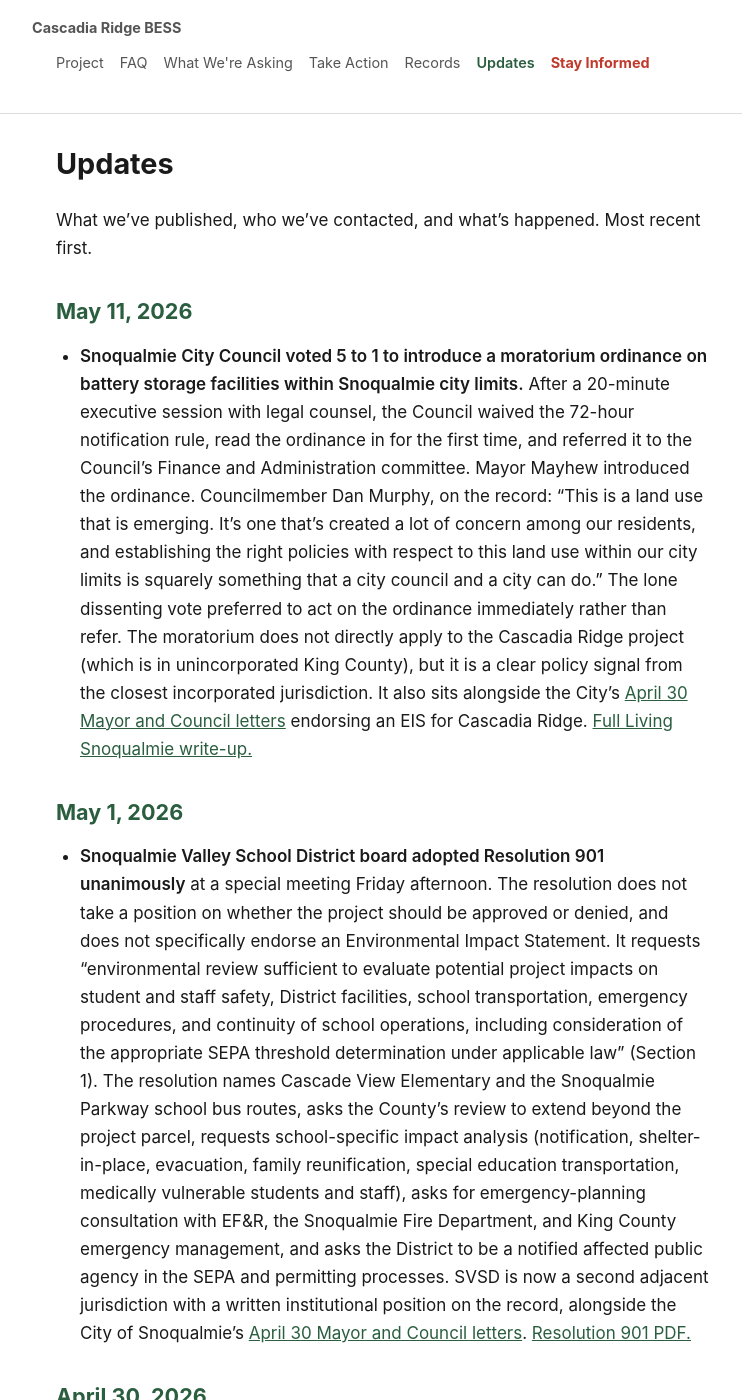
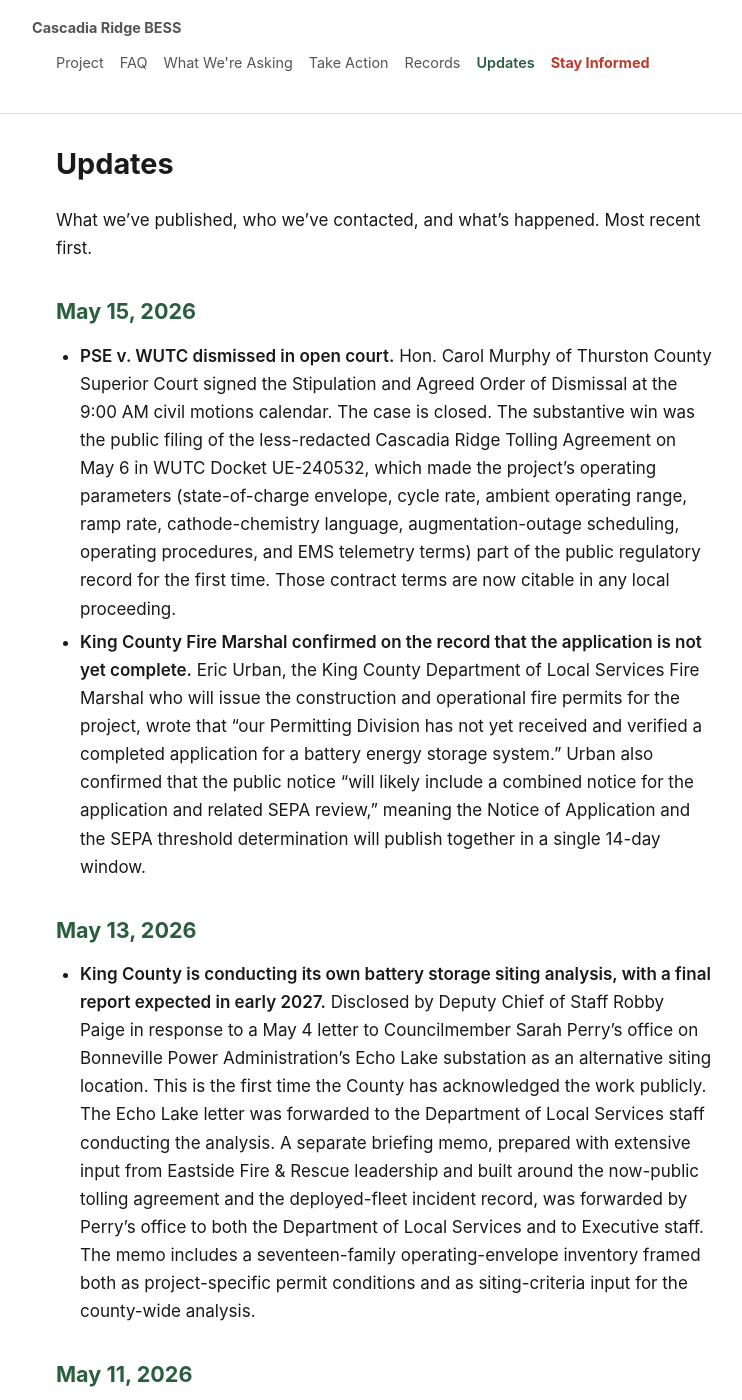
Before and after one commit to calef/cascadia-ridge-bess, a Jekyll site: the page built from _pages/updates.md, in a window 1280 px wide and 1400 px high. Shown: the whole window, without its empty margins (256-998 px from the left). Built offline with Jekyll 4.4.1, drawn with Linux system fonts in a browser that asks for light colours.

Commit message:
Deploy site 2026-05-17-080631

```diff
--- a/_pages/updates.md
+++ b/_pages/updates.md
@@ -3,6 +3,15 @@ title: "Updates"
 ---
 
 What we've published, who we've contacted, and what's happened. Most recent first.
+
+## May 15, 2026
+
+- **PSE v. WUTC dismissed in open court.** Hon. Carol Murphy of Thurston County Superior Court signed the Stipulation and Agreed Order of Dismissal at the 9:00 AM civil motions calendar. The case is closed. The substantive win was the public filing of the less-redacted Cascadia Ridge Tolling Agreement on May 6 in WUTC Docket UE-240532, which made the project's operating parameters (state-of-charge envelope, cycle rate, ambient operating range, ramp rate, cathode-chemistry language, augmentation-outage scheduling, operating procedures, and EMS telemetry terms) part of the public regulatory record for the first time. Those contract terms are now citable in any local proceeding.
+- **King County Fire Marshal confirmed on the record that the application is not yet complete.** Eric Urban, the King County Department of Local Services Fire Marshal who will issue the construction and operational fire permits for the project, wrote that "our Permitting Division has not yet received and verified a completed application for a battery energy storage system." Urban also confirmed that the public notice "will likely include a combined notice for the application and related SEPA review," meaning the Notice of Application and the SEPA threshold determination will publish together in a single 14-day window.
+
+## May 13, 2026
+
+- **King County is conducting its own battery storage siting analysis, with a final report expected in early 2027.** Disclosed by Deputy Chief of Staff Robby Paige in response to a May 4 letter to Councilmember Sarah Perry's office on Bonneville Power Administration's Echo Lake substation as an alternative siting location. This is the first time the County has acknowledged the work publicly. The Echo Lake letter was forwarded to the Department of Local Services staff conducting the analysis. A separate briefing memo, prepared with extensive input from Eastside Fire & Rescue leadership and built around the now-public tolling agreement and the deployed-fleet incident record, was forwarded by Perry's office to both the Department of Local Services and to Executive staff. The memo includes a seventeen-family operating-envelope inventory framed both as project-specific permit conditions and as siting-criteria input for the county-wide analysis.
 
 ## May 11, 2026
 
```
